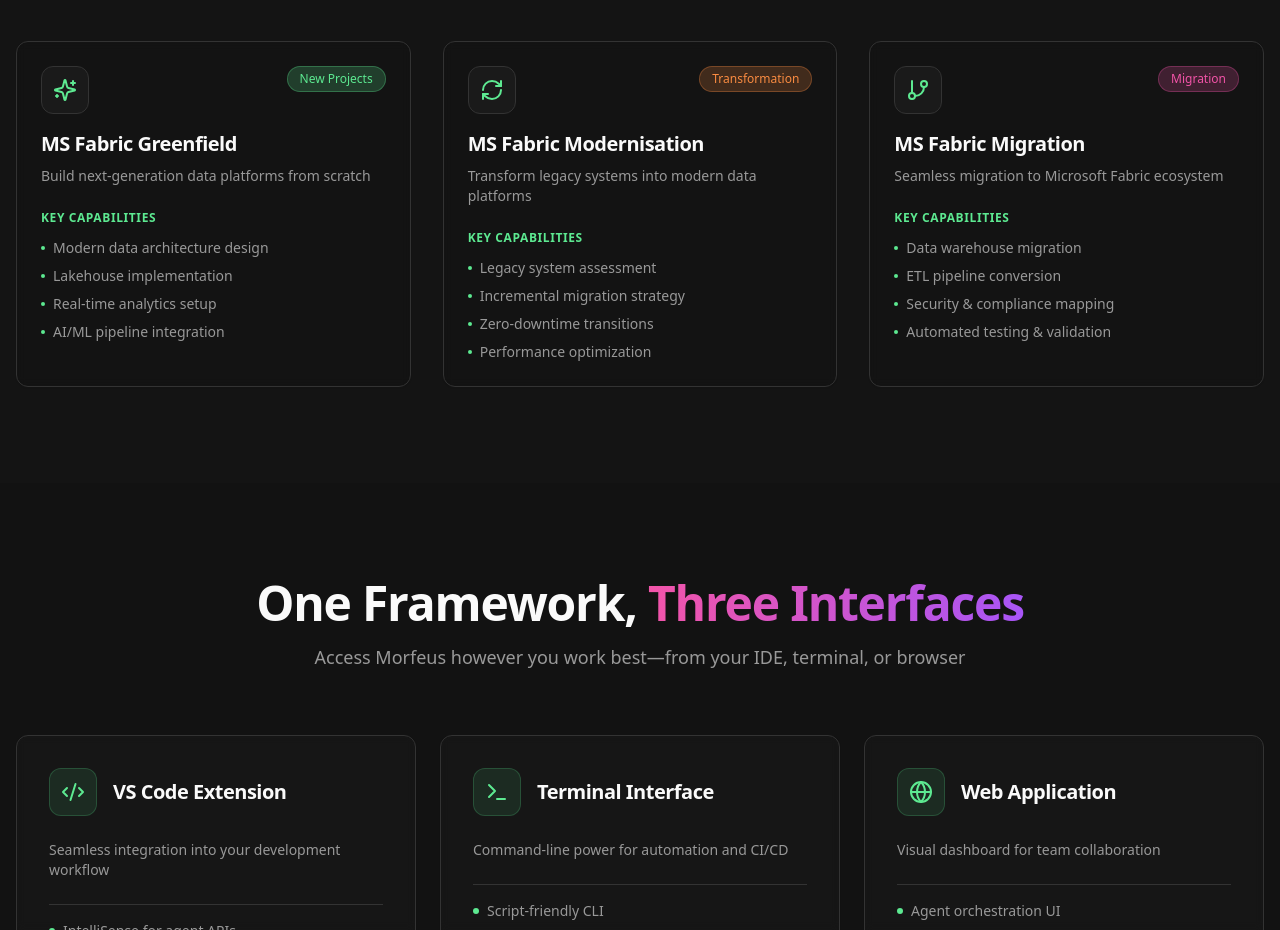
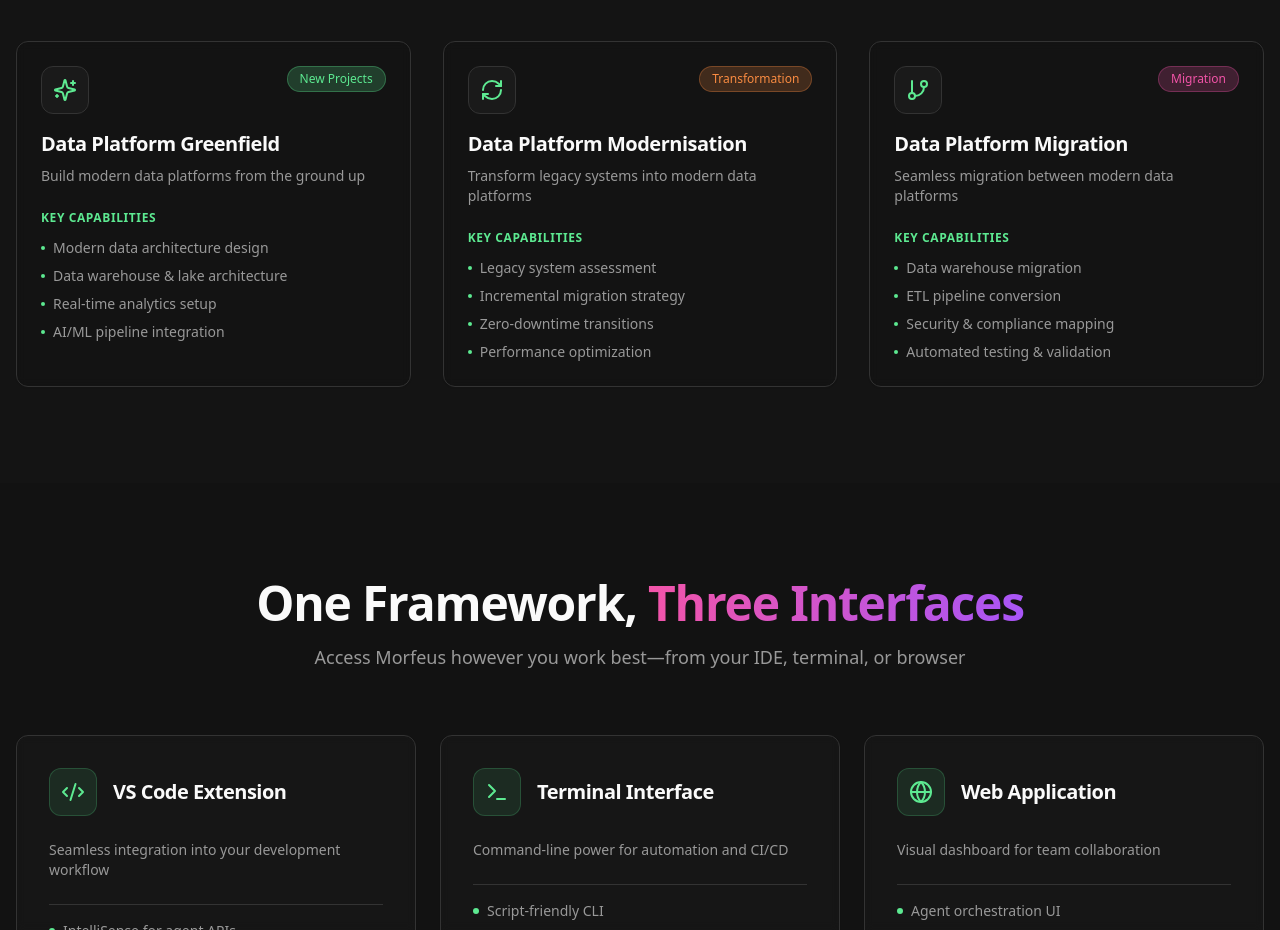
Before and after one commit to ernesto-j/morfeus-magic-builder, a React (Vite) app: page / in a window 1280 px wide. Shown: the part 4060-4990 px from the top of the page. Built offline with nearby package versions, Linux system fonts and the light colour scheme; the HTML template or start-up script is replaced by a standard one.

Commit message:
Refactor Data Teams section

```diff
--- a/src/components/FabricTeamsSection.tsx
+++ b/src/components/FabricTeamsSection.tsx
@@ -76,11 +76,11 @@ const contextEngineeringMembers = [
 const fabricTeams = [
   {
     icon: Sparkles,
-    title: "MS Fabric Greenfield",
-    description: "Build next-generation data platforms from scratch",
+    title: "Data Platform Greenfield",
+    description: "Build modern data platforms from the ground up",
     capabilities: [
       "Modern data architecture design",
-      "Lakehouse implementation",
+      "Data warehouse & lake architecture",
       "Real-time analytics setup",
       "AI/ML pipeline integration"
     ],
@@ -89,7 +89,7 @@ const fabricTeams = [
   },
   {
     icon: RefreshCw,
-    title: "MS Fabric Modernisation",
+    title: "Data Platform Modernisation",
     description: "Transform legacy systems into modern data platforms",
     capabilities: [
       "Legacy system assessment",
@@ -102,8 +102,8 @@ const fabricTeams = [
   },
   {
     icon: GitBranch,
-    title: "MS Fabric Migration",
-    description: "Seamless migration to Microsoft Fabric ecosystem",
+    title: "Data Platform Migration",
+    description: "Seamless migration between modern data platforms",
     capabilities: [
       "Data warehouse migration",
       "ETL pipeline conversion",
```
